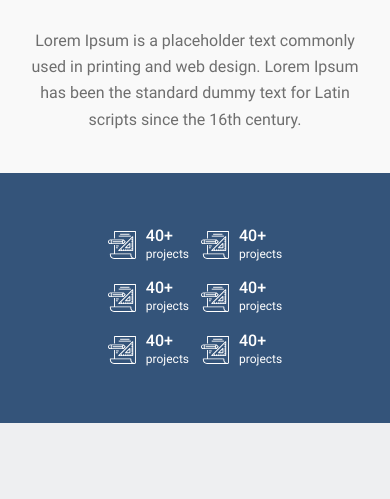
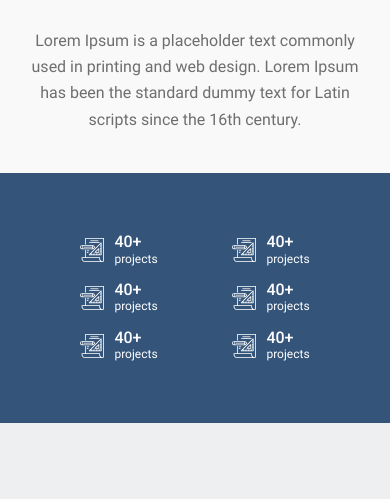
Before and after one commit to truirr/Oleg_Mat, a website: page index.html in a window 390 px wide. Shown: the part 601-1100 px from the top of the page. Drawn offline with nearby package versions, Linux system fonts and the light colour scheme; files that its build step writes are made by us from their sources.

Commit message:
123123123123

```diff
--- a/scss/sections/_stats.scss
+++ b/scss/sections/_stats.scss
@@ -1,111 +1,167 @@
 @use "../abstracts" as *;
+
 .stats {
-  background:$brand;
-  min-height:250px;
-  display:flex;
-  align-items:center;
-  color:$white;
-  width:100%;
+  background: $brand;
+  color: $white;
+  width: 100%;
+  min-height: 250px;
+  display: flex;
+  align-items: center;
+  padding-block: clamp(20px, 4vw, 32px);
 
   .stats-inner {
-    max-width:1920px;
-    padding:0 40px;
-    margin:0 auto;
+    max-width: 1920px;
+    margin: 0 auto;
+    padding-inline: clamp(16px, 4vw, 40px);
   }
 
-  .stats-list{
-    list-style:none;
-    margin:0;
+  .stats-list {
+    list-style: none;
+    margin: 0;
     padding: 0;
-    display:grid;
-    grid-template-columns: repeat(6, minmax(0, 1fr));
-    justify-content: center;
+    display: grid;
+
+    grid-template-columns: repeat(auto-fit, minmax(170px, 1fr));
+
+    row-gap: clamp(10px, 2vw, 20px);
+    column-gap: clamp(16px, 6vw, 72px);
+
     align-items: center;
-    gap: 20px 72px;
-    width:100%;
+    justify-items: center;
+    width: 100%;
   }
 
-  .stat{
-    display:flex;
-    align-items:center;
-    justify-content:center;
-    gap: 20px;
-    color:#fff;
-    min-width:0;
+  .stat {
+    display: flex;
+    align-items: center;
+    justify-content: center;
+    gap: clamp(10px, 2vw, 20px);
+    min-width: 0;
+    color: inherit;
 
-    .stat-icon{
-      display:block;
-      filter:brightness(0) invert(1);
+    .stat-icon {
+      display: block;
+      width: clamp(24px, 4.2vw, 40px);
+      height: clamp(24px, 4.2vw, 40px);
+      filter: brightness(0) invert(1);
+      flex: 0 0 auto;
     }
 
-    .stat-text{
-      display:flex;
-      flex-direction:column;
-      align-items:flex-start;
-      color:#fff;
+    .stat-text {
+      display: flex;
+      flex-direction: column;
+      align-items: flex-start;
+      min-width: 0;
 
-      .stat-num{
-        font-family:$ff-roboto;
-        font-weight:500;
-        font-size:21px;
-        line-height:normal;
+      .stat-num {
+        font-family: $ff-roboto;
+        font-weight: 500;
+        font-size: clamp(18px, 2.2vw, 22px);
+        line-height: 1.1;
+        white-space: nowrap;
       }
-      .stat-label{
-        font-family:$ff-roboto;
-        font-weight:400;
-        font-size:16px;
-        line-height:164.1%;
-        opacity:1;
+
+      .stat-label {
+        font-family: $ff-roboto;
+        font-weight: 400;
+        font-size: clamp(12px, 1.8vw, 16px);
+        line-height: 1.35;
+        opacity: 1;
       }
     }
   }
 
-  @include respond(xl) { .stats-list{ column-gap:48px; } }
+  @include respond(xl) {
+    .stats-list { column-gap: clamp(20px, 4.5vw, 48px); }
+  }
 
-@include respond(lg){
-  padding:24px 0;
-  .stats-inner{ padding:0 24px; }
-  .stats-list{
-    grid-template-columns: repeat(4, minmax(0, 1fr));
-    column-gap: 40px;
-    justify-content: center;
+  @include respond(lg) {
+    .stats-list {
+      grid-template-columns: repeat(4, minmax(150px, 1fr));
+      column-gap: clamp(16px, 4.2vw, 40px);
     }
   }
 
-  @include respond(md){
-    .stats-list{
-      grid-template-columns: repeat(3, minmax(0,1fr));
-      gap: 20px;
+  @include respond(md) {
+    .stats-list {
+      grid-template-columns: repeat(3, minmax(150px, 1fr));
+      row-gap: 20px;
     }
-    .stat{
-      justify-content: center;
-      gap: 14px;
-      text-align: left;
+    .stat { justify-content: center; }
+  }
+
+  @include respond(sm) {
+    .stats-inner { padding-inline: 16px; }
+    .stats-list  { grid-template-columns: repeat(2, minmax(140px, 1fr)); }
+  }
+
+  @include respond(s) {
+    .stats-list  { column-gap: 12px; row-gap: 14px; }
+    .stat        { gap: 10px; }
+    .stat-icon   { width: 28px; height: 28px; }
+    .stat .stat-text {
+      .stat-num   { font-size: 16px; }
+      .stat-label { font-size: 12px; }
+    }
+  }
+
+  @include respond(xs) {
+    .stats-list { row-gap: 16px; }
+    .stat {
+      flex-direction: column;
+      align-items: center;
+      text-align: center;
+      gap: 6px;
+    }
+    .stat .stat-text { align-items: center; }
+  }
+}
+
+.stats .stats-list{
+  grid-template-columns: repeat(auto-fit, minmax(170px, 1fr));
+  column-gap: clamp(16px, 4vw, 40px);
+  row-gap: clamp(12px, 2.2vw, 24px);
+  justify-items: center;
+}
+
+@media (min-width: 1280px){
+  .stats .stats-list{
+    grid-template-columns: repeat(6, minmax(170px, 1fr));
+    column-gap: 48px;
+  }
+}
+
+@include respond(lg){
+  .stats { padding: 24px 0; }
+  .stats .stats-inner{ padding-inline: 24px; }
+  .stats .stats-list{
+    grid-template-columns: repeat(4, minmax(160px, 1fr));
+    column-gap: 32px;
+  }
+}
+
+@media (max-width: 860px){
+  .stats .stats-list{
+    grid-template-columns: repeat(3, minmax(150px, 1fr));
+    column-gap: 24px;
   }
 }
 
 @include respond(sm){
-    .stats-inner{ padding: 0 16px; }
-    .stats-list{
-      grid-template-columns: repeat(2, minmax(0,1fr));
-      gap: 16px;
+  .stats .stats-inner{ padding-inline: 16px; }
+  .stats .stats-list{
+    grid-template-columns: repeat(2, minmax(140px, 1fr));
+    column-gap: 16px;
+    row-gap: 16px;
   }
-    .stat-icon{ width: 32px; height: 32px; }
 }
 
 @include respond(s){
-    .stats-list{ grid-template-columns: repeat(2, minmax(0,1fr)); gap: 14px 12px; }
-    .stat{ gap: 10px; }
-    .stat-icon{ width: 28px; height: 28px; }
-    .stat .stat-text{
-      .stat-num{ font-size:16px; }
-      .stat-label{ font-size:12px; }
+  .stats .stats-list{ column-gap: 12px; row-gap: 14px; }
+  .stats .stat{ gap: 10px; }
+  .stats .stat-icon{ width: 28px; height: 28px; }
+  .stats .stat .stat-text{
+    .stat-num{ font-size: 16px; }
+    .stat-label{ font-size: 12px; }
   }
 }
-
-  @include respond(xs){
-    .stat{ flex-direction:column; align-items:center; text-align:center; gap:6px; }
-    .stat .stat-text{ align-items:center; }
-    .stats-list{ gap: 16px 12px; }
-  }
-}
```
Lines whose indentation alone changed are shown as unchanged.
